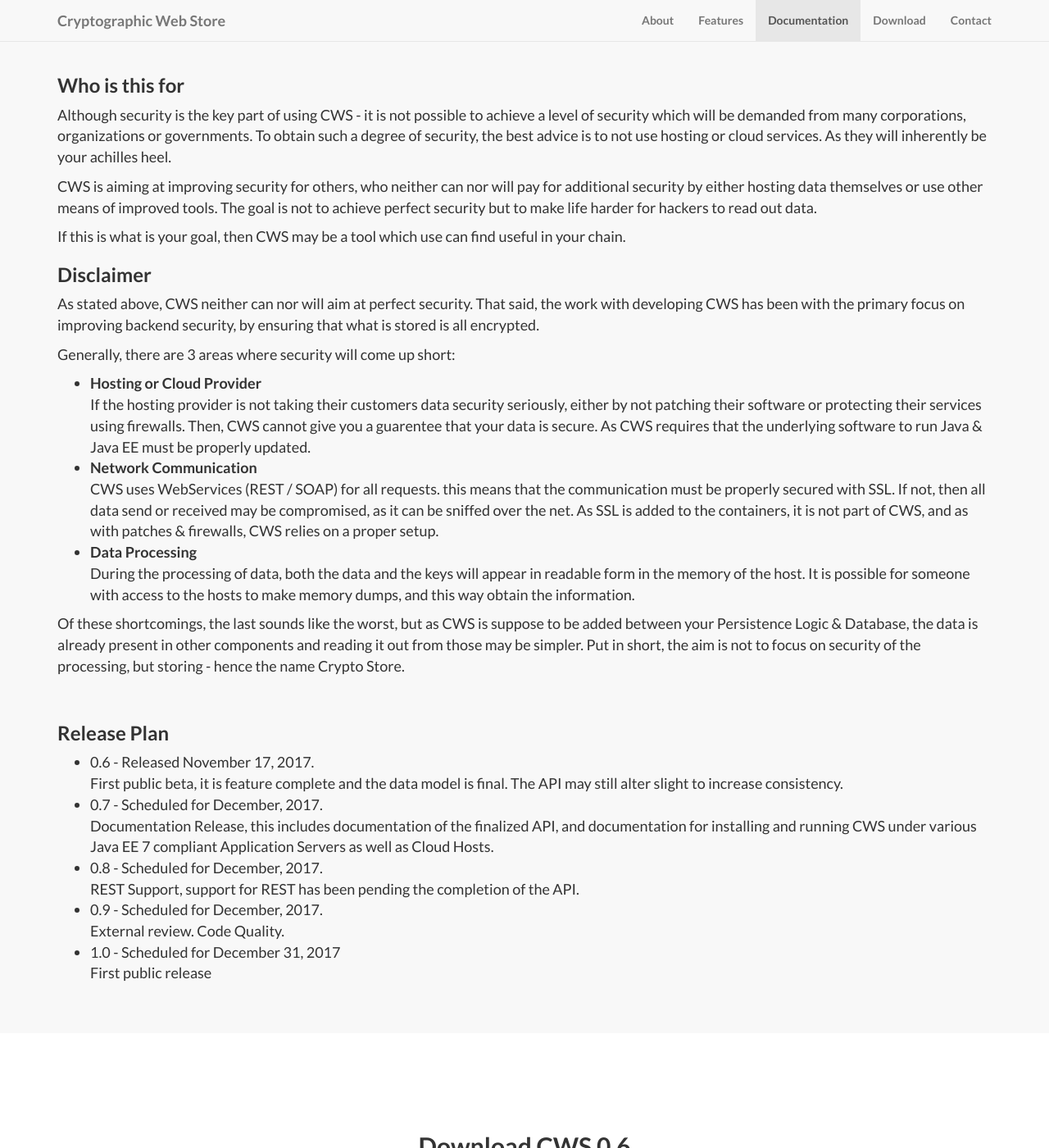
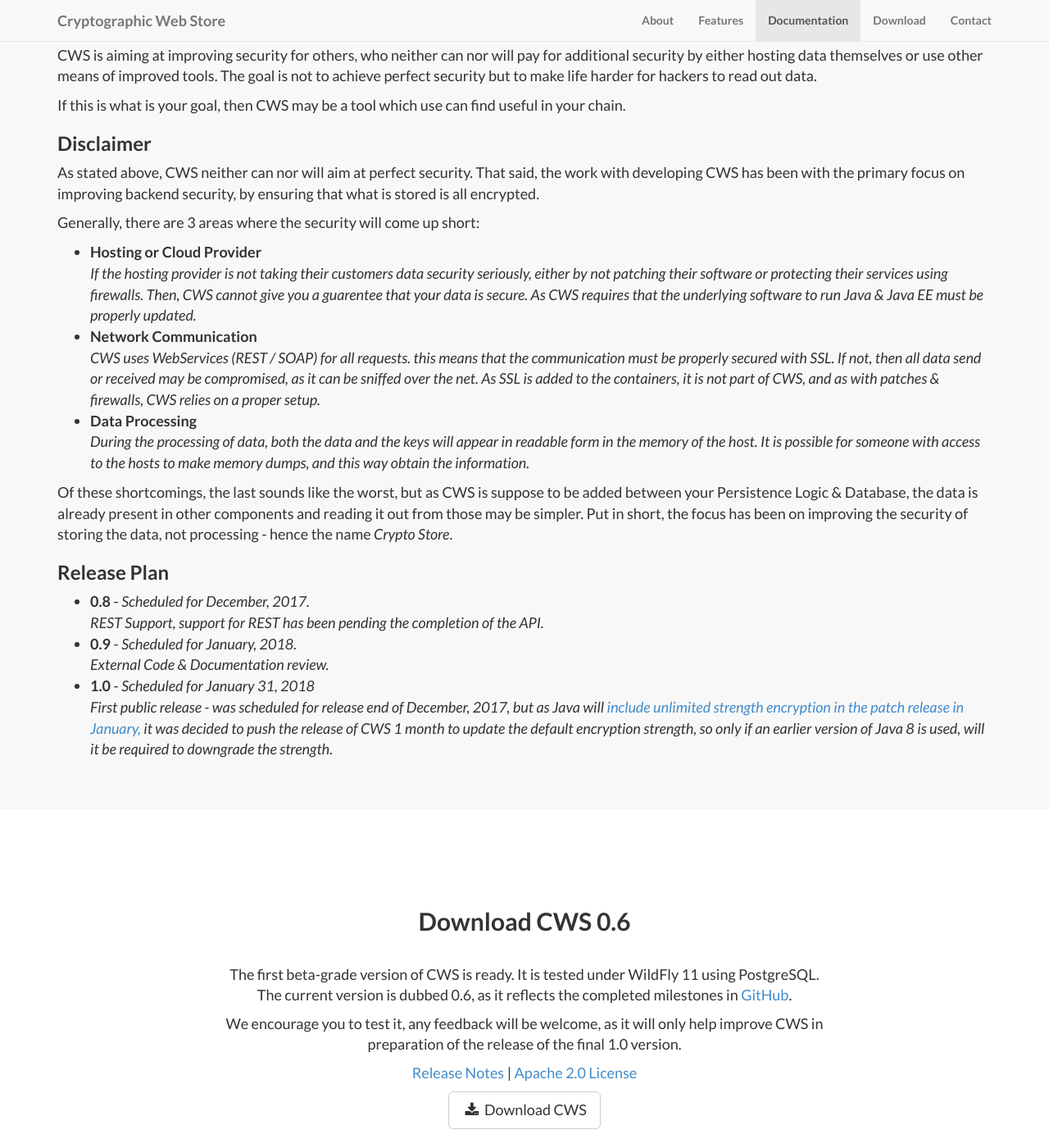
Before and after one commit to JavaDogs/cws-website, a Jekyll site: the page built from _posts/2014-09-22-features-2.markdown, in a window 1280 px wide and 1400 px high, scrolled down 3200 px. Shown: the whole window at 82% size. Built offline with Jekyll 4.4.1, drawn with Linux system fonts in a browser that asks for light colours; some of the changed text lies outside the part shown.

Commit message:
textchanges

```diff
--- a/_includes/docs.html
+++ b/_includes/docs.html
@@ -21,35 +21,55 @@
 
               <h3>Disclaimer</h3>
 
-              <p>As stated above, CWS neither can nor will aim at perfect security. That said, the work with developing CWS has been with the primary focus on improving backend security, by ensuring that what is stored is all encrypted.</p>
 
-              <p>Generally, there are 3 areas where security will come up short:</p>
-              <ul>
-                <li><strong>Hosting or Cloud Provider</strong><br>
-                If the hosting provider is not taking their customers data security seriously, either by not patching their software or protecting their services using firewalls. Then, CWS cannot give you a guarentee that your data is secure. As CWS requires that the underlying software to run Java & Java EE must be properly updated.</li>
-                <li><strong>Network Communication</strong><br>
-                CWS uses WebServices (REST / SOAP) for all requests. this means that the communication must be properly secured with SSL. If not, then all data send or received may be compromised, as it can be sniffed over the net. As SSL is added to the containers, it is not part of CWS, and as with patches & firewalls, CWS relies on a proper setup.</li>
-                <li><strong>Data Processing</strong><br>
-                During the processing of data, both the data and the keys will appear in readable form in the memory of the host. It is possible for someone with access to the hosts to make memory dumps, and this way obtain the information.</li>
-              </ul>
-              <p>Of these shortcomings, the last sounds like the worst, but as CWS is suppose to be added between your Persistence Logic & Database, the data is already present in other components and reading it out from those may be simpler. Put in short, the aim is not to focus on security of the processing, but storing - hence the name Crypto Store.</p>
-              <br/>
 
+                <p>As stated above, CWS neither can nor will aim at perfect security. That said, the work with developing CWS has been with the primary focus on improving backend security, by ensuring that what is stored is all encrypted.</p>
+
+                <p>Generally, there are 3 areas where the security will come up short:</p>
+                <ul>
+                  <li><b>Hosting or Cloud Provider</b><br />
+                  <i>If the hosting provider is not taking their customers data security seriously, either by not patching their software or protecting their services using firewalls. Then, CWS cannot give you a guarentee that your data is secure. As CWS requires that the underlying software to run Java &amp; Java EE must be properly updated.</i></li>
+                  <li><b>Network Communication</b><br />
+                  <i>CWS uses WebServices (REST / SOAP) for all requests. this means that
+                  the communication must be properly secured with SSL. If not, then all
+                  data send or received may be compromised, as it can be sniffed over the
+                  net. As SSL is added to the containers, it is not part of CWS, and as
+                  with patches &amp; firewalls, CWS relies on a proper setup.</i></li>
+                  <li><b>Data Processing</b><br />
+                  <i>During the processing of data, both the data and the keys will appear
+                  in readable form in the memory of the host. It is possible for someone
+                  with access to the hosts to make memory dumps, and this way obtain the
+                  information.</i></li>
+                </ul>
+
+                <p>Of these shortcomings, the last sounds like the worst, but as CWS is
+                suppose to be added between your Persistence Logic &amp; Database, the
+                data is already present in other components and reading it out from those
+                may be simpler. Put in short, the focus has been on improving the security
+                of storing the data, not processing - hence the name <i>Crypto Store</i>.</p>
 
 
               <h3>Release Plan</h3>
 
               <ul>
-                <li>0.6 - Released November 17, 2017.<br>
-                  First public beta, it is feature complete and the data model is final. The API may still alter slight to increase consistency.</li>
-                <li>0.7 - Scheduled for December, 2017.<br>
-              Documentation Release, this includes documentation of the finalized API, and documentation for installing and running CWS under various Java EE 7 compliant Application Servers as well as Cloud Hosts.</li>
-                <li>0.8 - Scheduled for December, 2017.<br>
-                  REST Support, support for REST has been pending the completion of the API.</li>
-                <li>0.9 - Scheduled for December, 2017.<br>
-                  External review. Code Quality.</li>
-                <li>1.0 - Scheduled for December 31, 2017<br>
-                  First public release</li>
+                <li>
+                  <b>0.8</b> - <i>Scheduled for December, 2017.</i><br />
+                  <i>REST Support, support for REST has been pending the completion of
+                  the API.</i>
+                </li>
+                <li>
+                  <b>0.9</b> - <i>Scheduled for January, 2018.</i><br />
+                  <i>External Code &amp; Documentation review.</i>
+                </li>
+                <li>
+                  <b>1.0</b> - <i>Scheduled for January 31, 2018</i><br />
+                  <i>First public release - was scheduled for release end of December, 2017,
+                  but as Java will <a href="https://bugs.openjdk.java.net/browse/JDK-8170157">include
+                  unlimited strength encryption in the patch release in January,</a> it was
+                  decided to push the release of CWS 1 month to update the default encryption
+                  strength, so only if an earlier version of Java 8 is used, will it be
+                  required to downgrade the strength.</i>
+                </li>
               </ul>
             </div>
           </div>
--- a/_posts/2014-09-22-features-2.markdown
+++ b/_posts/2014-09-22-features-2.markdown
@@ -2,7 +2,7 @@
 layout: default
 img: stable.png
 category: Features
-title: Solid Java - Minimal Dependencies
+title: Solid Java - No Dependencies
 description: |
 ---
-  Technically, CWS is written in Java 8 / Java EE 7. It only relies on the SLF4J logging framework and nothing else. This way, it will deploy in any Java EE 7+ compliant Containers or Java EE7+ Compliant Cloud and work. The database layer is written using JPA, so the underlying database can be changed to whichever is desired. The initially supported databases include H2, HyperSQL & PostgreSQL. Support for other databases can be made easily.
+  Technically, CWS is written in Java 8 / Java EE 7. This way, it should deploy in any Java EE 7+ compliant Containers or Java EE7+ Compliant Cloud and work. The database layer is written using JPA, so the underlying database can be changed to whichever is desired. The initially supported databases include H2, HyperSQL & PostgreSQL. Support for other databases can be made easily.
```
